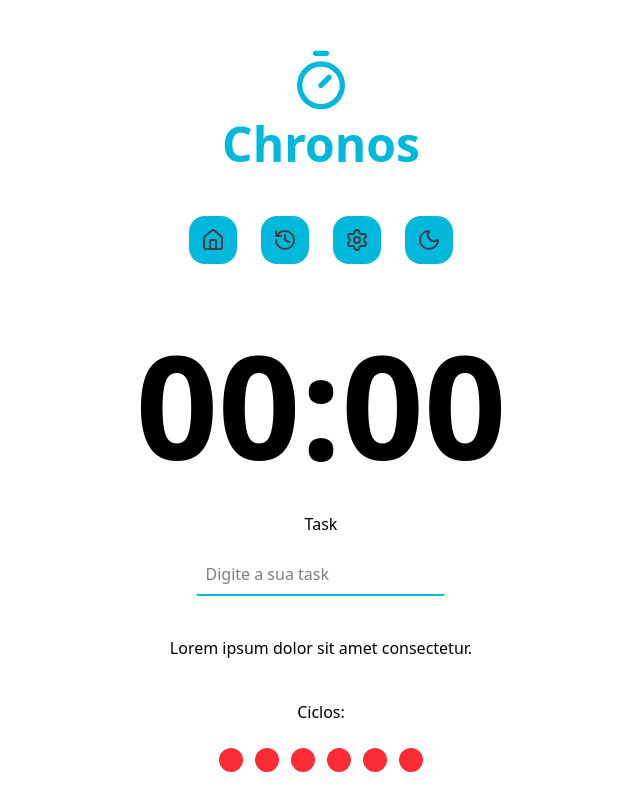
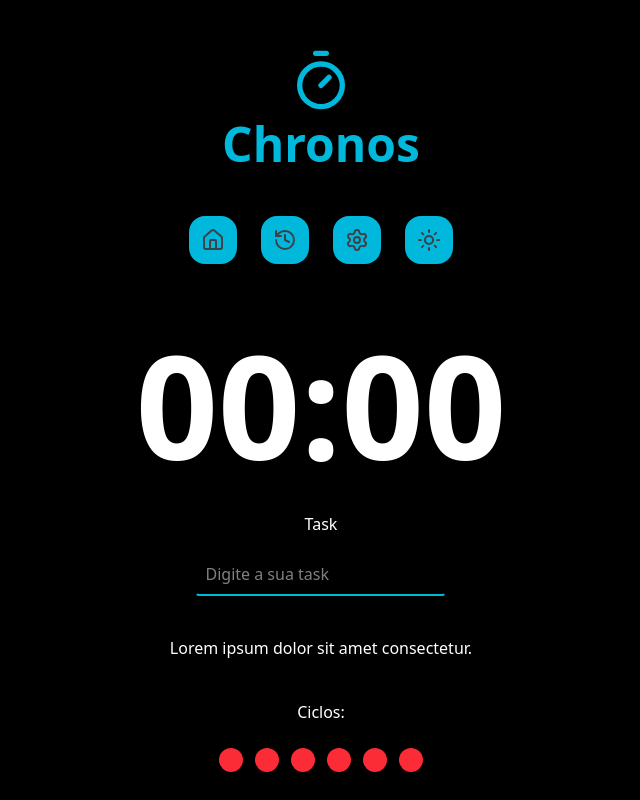
Before and after one commit to ricardoleite1/chronos-pomodoro, a React (Vite) app: page / in a window 1280 px wide. Shown: the top 800 px of the page, without its empty margins (319-959 px from the left). Built offline with nearby package versions, Linux system fonts and the light colour scheme.

Commit message:
feat: improving changing theme function

```diff
--- a/src/App.tsx
+++ b/src/App.tsx
@@ -1,13 +1,10 @@
-import { PlayCircleIcon } from "lucide-react";
 import "./App.css";
-import { Button } from "./components/Button";
 import { Container } from "./components/Container";
 import { Countdown } from "./components/Countdown";
-import { Cycles } from "./components/Cycles";
-import { Input } from "./components/Input";
 import { Logo } from "./components/Logo";
 import { Menu } from "./components/Menu";
 import { Footer } from "./components/Footer";
+import { Form } from "./components/Form";
 
 export function App() {
   return (
@@ -15,30 +12,8 @@ export function App() {
       <Container>
         <Logo>Chronos</Logo>
         <Menu />
-        <Countdown></Countdown>
-        <form
-          action=''
-          className='flex flex-col justify-center items-center gap-10 text-center'
-        >
-          <div className='formRow flex flex-col gap-4'>
-            <Input
-              label='Task'
-              id='task'
-              type='text'
-              placeholder='Digite a sua task'
-            />
-          </div>
-
-          <div className='formRow flex flex-col gap-4'>
-            <p>Lorem ipsum dolor sit amet consectetur.</p>
-          </div>
-
-          <div className='formRow flex flex-col gap-4'>
-            <Cycles type='long' />
-          </div>
-
-          <Button buttonColor='start' icon={<PlayCircleIcon />}></Button>
-        </form>
+        <Countdown />
+        <Form />
 
         <Footer />
       </Container>
--- /dev/null
+++ b/src/components/Form.tsx
@@ -0,0 +1,32 @@
+import { PlayCircleIcon } from "lucide-react";
+import { Button } from "./Button";
+import { Cycles } from "./Cycles";
+import { Input } from "./Input";
+
+export function Form() {
+  return (
+    <form
+      action=''
+      className='flex flex-col justify-center items-center gap-10 text-center'
+    >
+      <div className='formRow flex flex-col gap-4'>
+        <Input
+          label='Task'
+          id='task'
+          type='text'
+          placeholder='Digite a sua task'
+        />
+      </div>
+
+      <div className='formRow flex flex-col gap-4'>
+        <p>Lorem ipsum dolor sit amet consectetur.</p>
+      </div>
+
+      <div className='formRow flex flex-col gap-4'>
+        <Cycles type='long' />
+      </div>
+
+      <Button buttonColor='start' icon={<PlayCircleIcon />}></Button>
+    </form>
+  );
+}
--- a/src/components/Menu.tsx
+++ b/src/components/Menu.tsx
@@ -1,25 +1,39 @@
 import { History, Settings, Sun, House, Moon } from "lucide-react";
 import { useEffect, useState } from "react";
 
+type AvailableThemes = "dark" | "light";
+
 export function Menu() {
   const [theme, setTheme] = useState(() => {
-    const themeLoaded = localStorage.getItem("theme");
+    const themeLoaded =
+      (localStorage.getItem("theme") as AvailableThemes) || "dark";
     return themeLoaded;
   });
 
   function toggleTheme() {
-    const nextTheme = theme == "dark" ? "" : "dark";
+    const nextTheme = theme == "dark" ? "light" : "dark";
     setTheme(nextTheme);
     localStorage.setItem("theme", nextTheme);
   }
 
   useEffect(() => {
-    if (theme == "dark") {
-      document.documentElement.classList.add(theme);
-    } else {
-      document.documentElement.classList.remove("dark");
-    }
+    document.documentElement.className = theme;
   }, [theme]);
+
+  const nextThemeIcon = {
+    dark: (
+      <Sun
+        size={48}
+        className='text-zinc-700 cursor-pointer hover:text-zinc-900 transition ease-in-out delay-50 bg-cyan-500 p-3 rounded-2xl'
+      />
+    ),
+    light: (
+      <Moon
+        size={48}
+        className='text-zinc-700 cursor-pointer hover:text-zinc-900 transition ease-in-out delay-50 bg-cyan-500 p-3 rounded-2xl'
+      />
+    ),
+  };
 
   return (
     <nav className='flex items-center justify-center gap-6 mt-12'>
@@ -41,20 +55,8 @@ export function Menu() {
           className='text-zinc-700 cursor-pointer hover:text-zinc-900 transition ease-in-out delay-50 bg-cyan-500 p-3 rounded-2xl'
         />
       </a>
-      <a href='#'>
-        {theme === "dark" ? (
-          <Sun
-            onClick={toggleTheme}
-            size={48}
-            className='text-zinc-700 cursor-pointer hover:text-zinc-900 transition ease-in-out delay-50 bg-cyan-500 p-3 rounded-2xl'
-          />
-        ) : (
-          <Moon
-            onClick={toggleTheme}
-            size={48}
-            className='text-zinc-700 cursor-pointer hover:text-zinc-900 transition ease-in-out delay-50 bg-cyan-500 p-3 rounded-2xl'
-          />
-        )}
+      <a href='#' onClick={toggleTheme}>
+        {nextThemeIcon[theme]}
       </a>
     </nav>
   );
```
